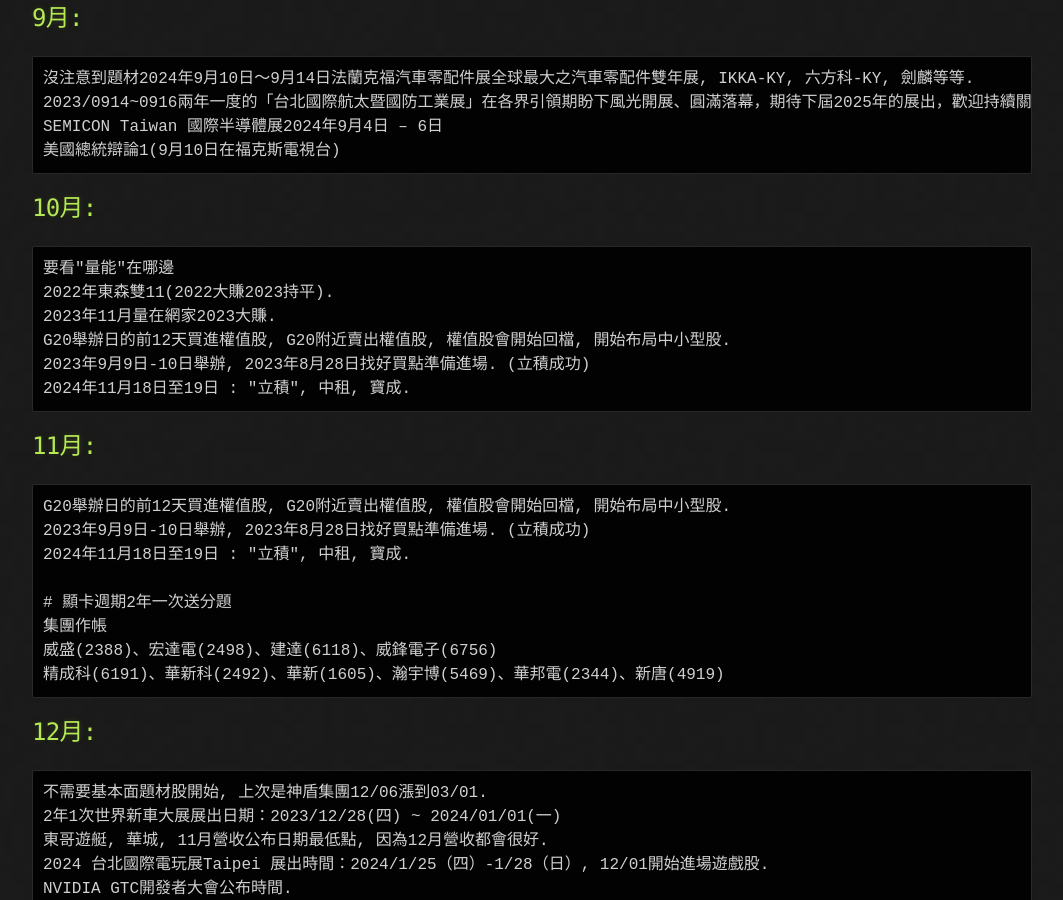
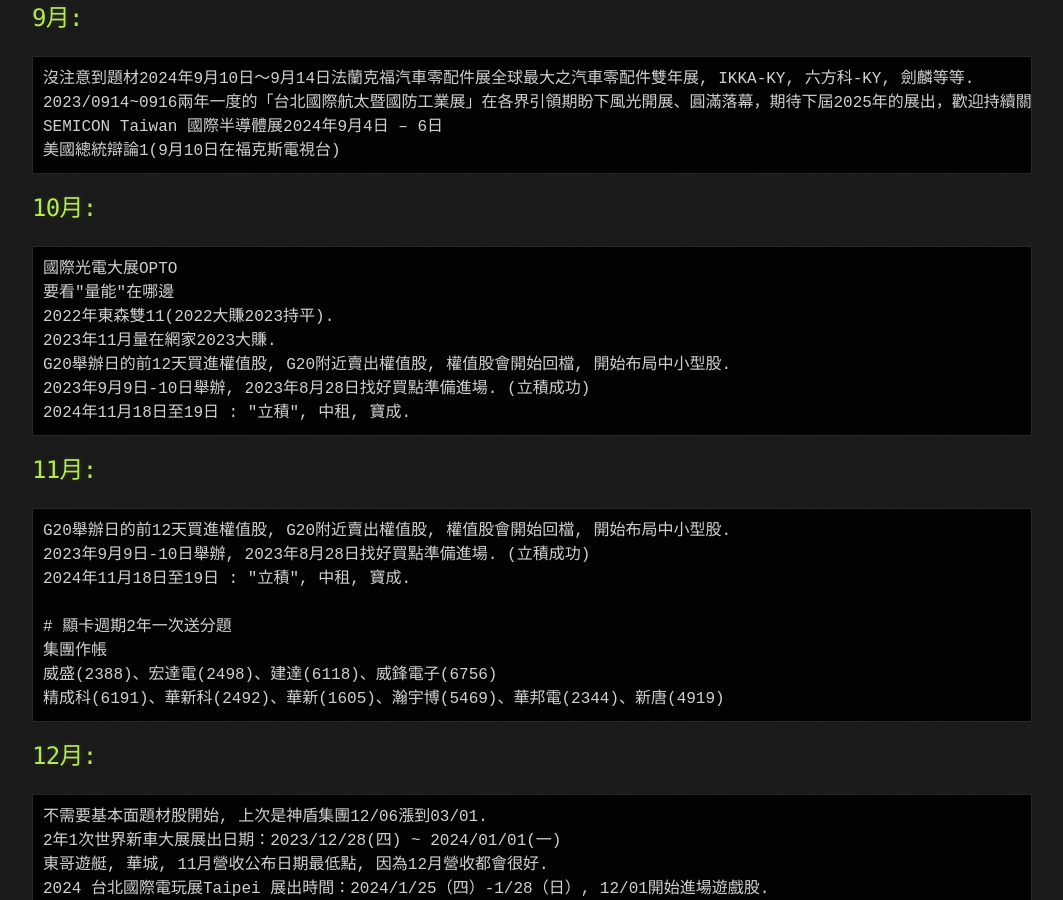
Before and after one commit to lepg5487/Stock_God, a Jekyll site: the page built from experience.md, in a window 1280 px wide and 900 px high, scrolled down 4275 px. Shown: the whole window, without its empty margins (108-1171 px from the left). Built offline with Jekyll 4.4.1, drawn with Linux system fonts in a browser that asks for light colours; our own code applies the rules of GitHub Pages for plain Markdown files.

Commit message:
Update experience.md

````diff
--- a/experience.md
+++ b/experience.md
@@ -167,6 +167,7 @@
 ```
 ## 10月:
 ```
+國際光電大展OPTO
 要看"量能"在哪邊
 2022年東森雙11(2022大賺2023持平).
 2023年11月量在網家2023大賺.
````
